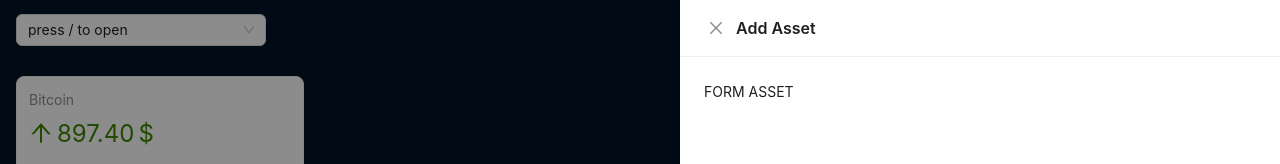
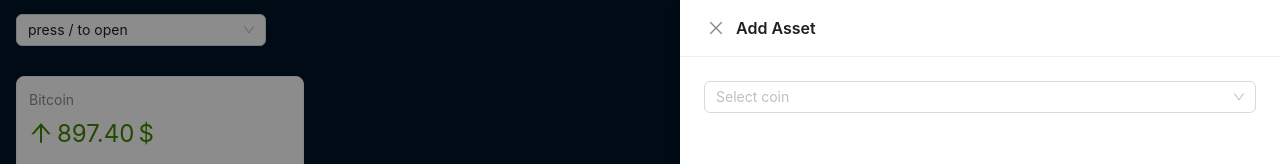
Before and after one commit to SystemAgainst/react-crypto, a React (Vite) app: page / in a window 1280 px wide. Both pictures are taken after a click on the button "Add asset". Shown: the top 164 px of the page. Built offline with nearby package versions, Linux system fonts and the light colour scheme.

Commit message:
upd: add new prop for coinInfo

```diff
--- a/src/components/AddAssetForm.tsx
+++ b/src/components/AddAssetForm.tsx
@@ -1,8 +1,53 @@
+import { useState } from 'react';
+import { Crypto } from '../types/ICrypto.ts';
+import { Select, Space, Typography } from 'antd';
+import { useCrypto } from '../context/crypto-context.tsx';
+import CoinInfo from './CoinInfo.tsx';
+
 const AddAssetForm = () => {
+  const [coin, setCoin] = useState<Crypto | null>(null);
+  const { crypto } = useCrypto();
+
+  const handleSelect = (value: string) => {
+    const selectedCoin = crypto.find((c) => c.id === value);
+
+    if (!selectedCoin) {
+      return setCoin(null);
+    }
+
+    setCoin(selectedCoin);
+  };
+
+  if (!coin) {
+    return (
+      <>
+        <Select
+          style={{ width: '100%' }}
+          placeholder="Select coin"
+          onSelect={handleSelect}
+          options={crypto.map((coin) => ({
+            label: coin.name,
+            value: coin.id,
+            icon: coin.icon,
+          }))}
+          optionRender={(option) => (
+            <Space>
+              <img style={{ width: 20 }} src={option.data.icon} alt={option.data.label} />
+              {option.data.label}
+            </Space>
+          )}
+        />
+      </>
+    );
+  }
+
   return (
     <>
-      <form action="">
-        FORM ASSET
+      <form>
+        <CoinInfo coin={coin} />
+        <Typography.Title level={2} style={{ margin: 0 }}>
+          {coin.name}
+        </Typography.Title>
       </form>
     </>
   );
--- a/src/components/CoinInfo.tsx
+++ b/src/components/CoinInfo.tsx
@@ -4,15 +4,16 @@ import { Crypto } from '../types/ICrypto.ts';
 
 interface CoinInfoProps {
   coin: Crypto | null;
+  showSymbol?: boolean;
 }
 
-const CoinInfo: React.FC<CoinInfoProps> = ({ coin }) => {
+const CoinInfo: React.FC<CoinInfoProps> = ({ coin, showSymbol = false }) => {
   return (
     <>
       <Flex align="center">
         <img src={coin?.icon} alt={coin?.name} style={{ width: 40, marginRight: 10 }} />
         <Typography.Title level={2} style={{ margin: 0 }}>
-          {<span>({coin?.symbol})</span>} {coin?.name}
+          {showSymbol && <span>({coin?.symbol})</span>} {coin?.name}
         </Typography.Title>
       </Flex>
     </>
--- a/src/components/CoinInfoModel.tsx
+++ b/src/components/CoinInfoModel.tsx
@@ -14,7 +14,7 @@ const coinInfoModel: React.FC<coinInfoModelProps> = ({ coin }) => {
 
   return (
     <>
-      <CoinInfo coin={coin} />
+      <CoinInfo coin={coin} showSymbol />
       <Divider />
 
       <Typography.Paragraph>
--- a/src/components/layout/AppHeader.tsx
+++ b/src/components/layout/AppHeader.tsx
@@ -77,7 +77,13 @@ export default function AppHeader() {
           <CoinInfoModel coin={coin} />
         </Modal>
 
-        <Drawer title="Add Asset" width={600} onClose={() => setIsDrawerOpen(false)} open={isDrawerOpen}>
+        <Drawer
+          title="Add Asset"
+          width={600}
+          onClose={() => setIsDrawerOpen(false)}
+          open={isDrawerOpen}
+          destroyOnClose
+        >
           <AddAssetForm />
         </Drawer>
       </Layout.Header>
```
